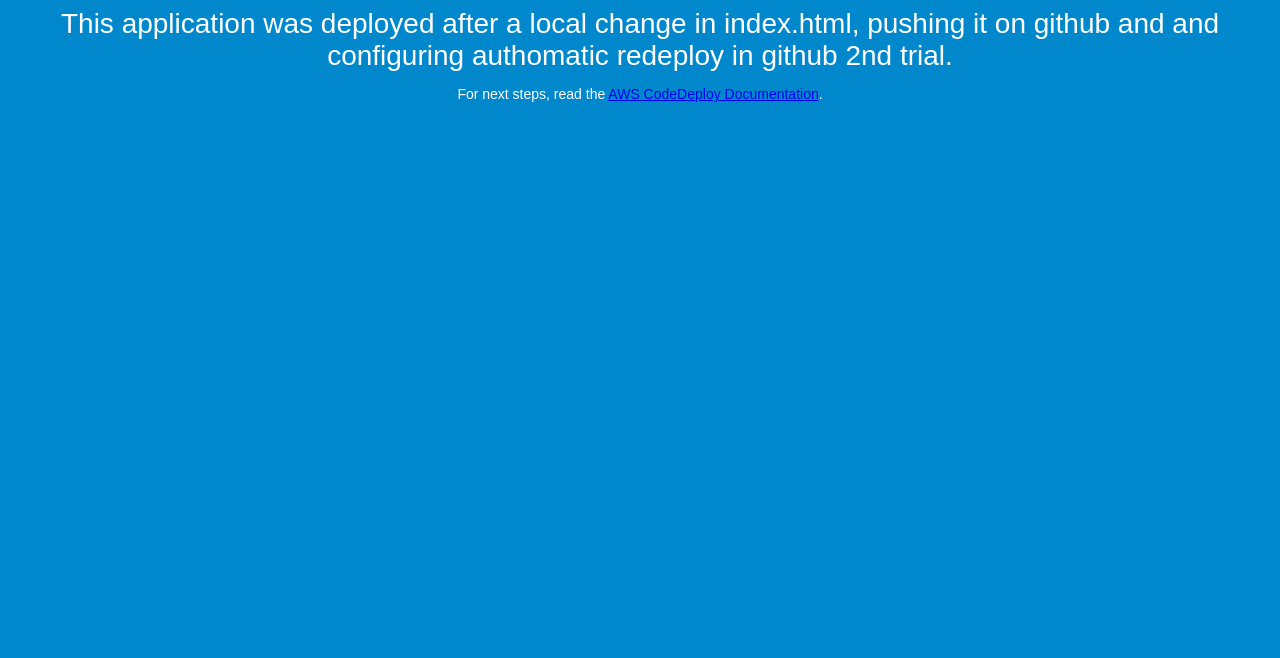
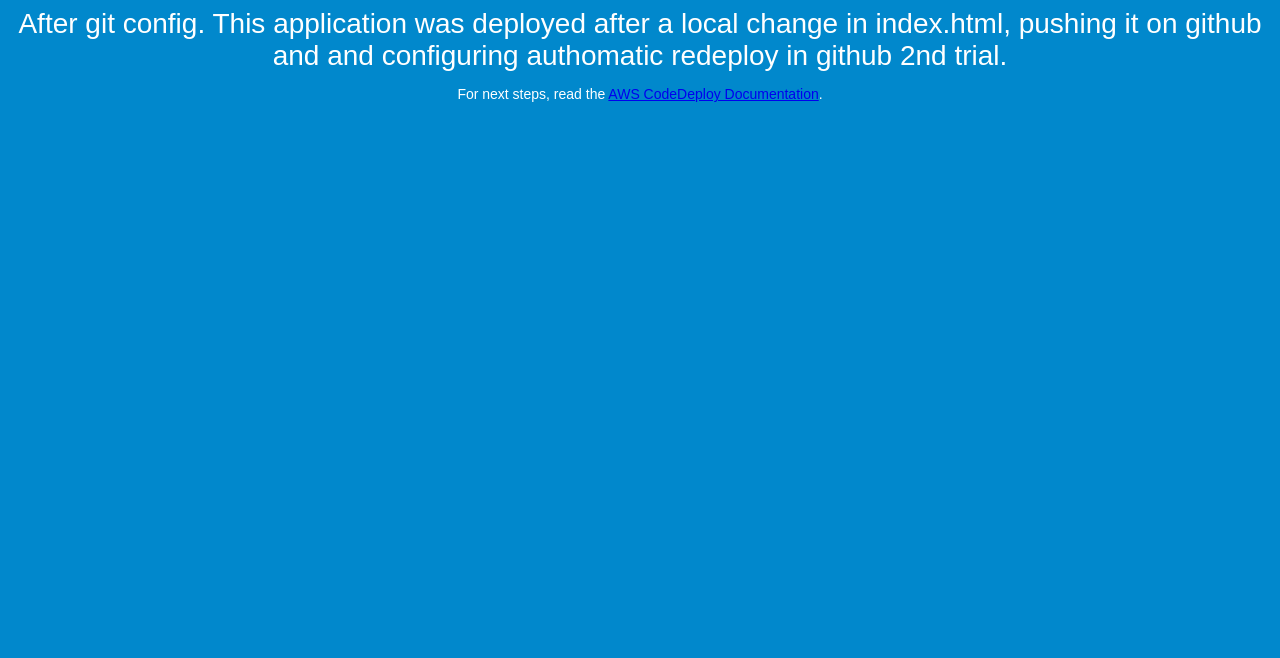
Before and after one commit to csrsfn/CodeDeployGitHubDemo, a plain HTML site: page index.html in a window 1280 px wide. Shown: the part 142-800 px from the top of the page. Drawn offline with Linux system fonts and the light colour scheme.

Commit message:
after git config

```diff
--- a/index.html
+++ b/index.html
@@ -27,7 +27,7 @@
 <body>
   <div align="center">
     <h1>Congratulations 4 times!</h1>
-    <h2>This application was deployed after a local change in index.html, pushing it on github and and configuring authomatic redeploy in github 2nd trial.</h2>
+    <h2>After git config. This application was deployed after a local change in index.html, pushing it on github and and configuring authomatic redeploy in github 2nd trial.</h2>
     <p>For next steps, read the <a href="http://aws.amazon.com/documentation/codedeploy">AWS CodeDeploy Documentation</a>.</p>
   </div>
 </body>
```
